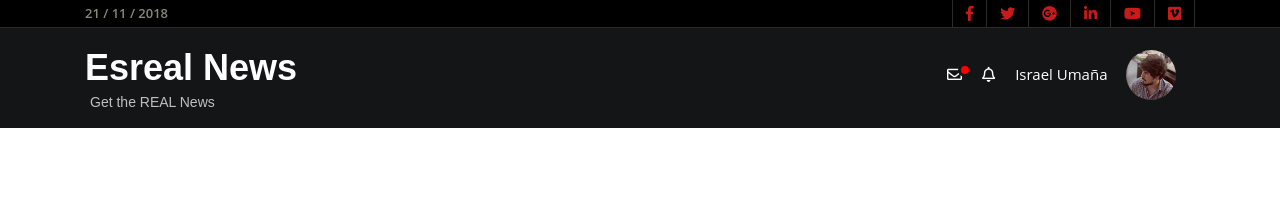
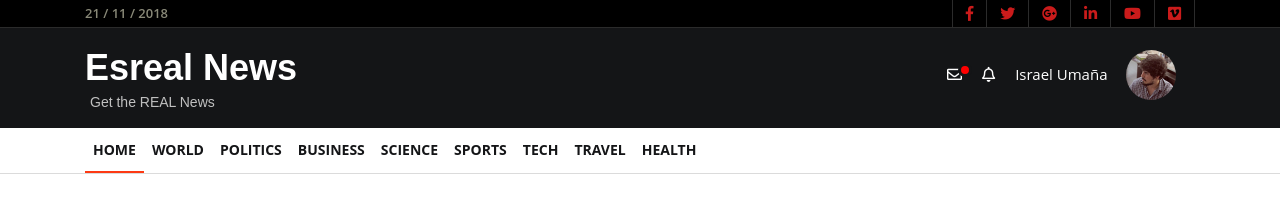
Before and after one commit to esreal12/dwebII-examen02, a plain HTML site: page index.html in a window 1280 px wide. Drawn offline with nearby package versions, Linux system fonts and the light colour scheme.

Commit message:
Top Nav Ready

```diff
--- a/index.html
+++ b/index.html
@@ -66,6 +66,49 @@
         </div>
     </div>
 
+    <section class="top-nav">
+        <nav class="navbar navbar-expand-lg py-0">
+            <div class="container">
+                <button class="navbar-toggler" type="button" data-toggle="collapse" data-target="#navbarSupportedContent"
+                    aria-controls="navbarSupportedContent" aria-expanded="false" aria-label="Toggle navigation">
+                    <span class="navbar-toggler-icon"></span>
+                </button>
+                <div class="collapse navbar-collapse" id="exCollapsingNavbar2">
+                    <ul class="nav navbar-nav">
+                        <li class="nav-item active">
+                            <a href="" class="nav-link">Home</a>
+                            <span class="sr-only">(current)</span>
+                        </li>
+                        <li class="nav-item">
+                            <a href="" class="nav-link">World</a>
+                        </li>
+                        <li class="nav-item">
+                            <a href="" class="nav-link">Politics</a>
+                        </li>
+                        <li class="nav-item">
+                            <a href="" class="nav-link">Business</a>
+                        </li>
+                        <li class="nav-item">
+                            <a href="" class="nav-link">Science</a>
+                        </li>
+                        <li class="nav-item">
+                            <a href="" class="nav-link">Sports</a>
+                        </li>
+                        <li class="nav-item">
+                            <a href="" class="nav-link">Tech</a>
+                        </li>
+                        <li class="nav-item">
+                            <a href="" class="nav-link">Travel</a>
+                        </li>
+                        <li class="nav-item">
+                            <a href="" class="nav-link">Health</a>
+                        </li>
+                    </ul>
+                </div>
+            </div>
+        </nav>
+    </section>
+
 
     <script src="https://code.jquery.com/jquery-3.3.1.slim.min.js" integrity="sha384-q8i/X+965DzO0rT7abK41JStQIAqVgRVzpbzo5smXKp4YfRvH+8abtTE1Pi6jizo"
         crossorigin="anonymous"></script>
```
